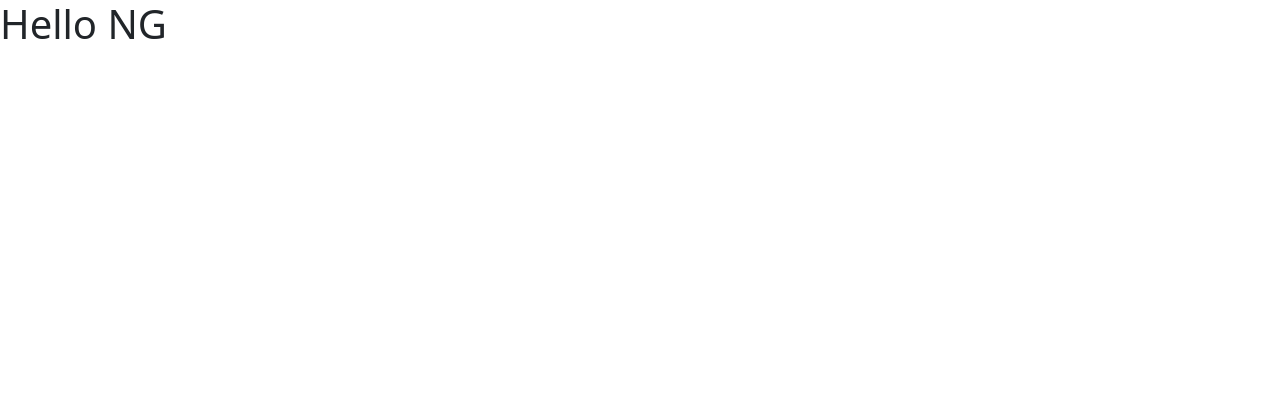
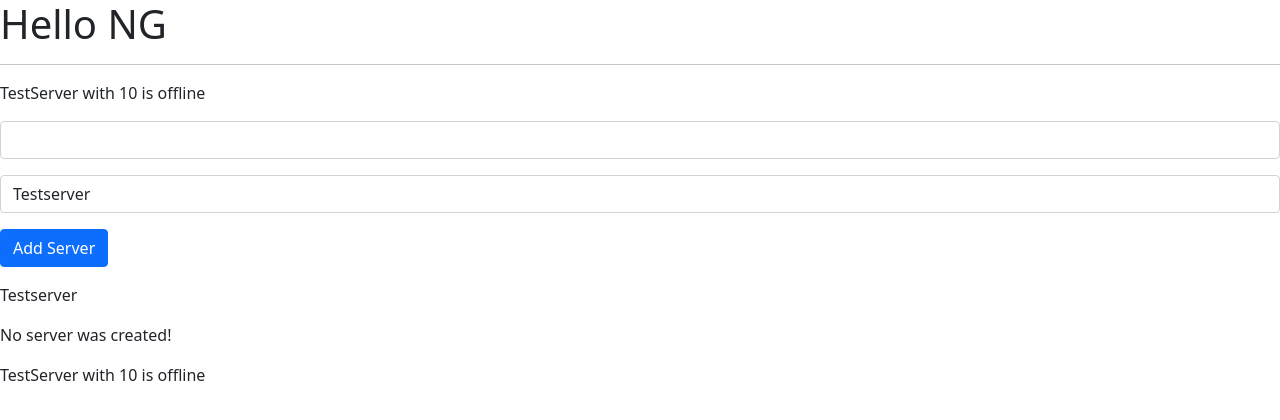
Before and after one commit to bhadresharya/ng, an Angular app: page / in a window 1280 px wide. Shown: the top 420 px of the page. Built offline with nearby package versions, Linux system fonts and the light colour scheme.

Commit message:
data binding

```diff
--- a/src/app/app.component.html
+++ b/src/app/app.component.html
@@ -1 +1,4 @@
 <h1>Hello {{title | uppercase}}</h1>
+<hr>
+<app-server></app-server>
+<app-servers></app-servers>
--- /dev/null
+++ b/src/app/server/server.component.html
@@ -0,0 +1 @@
+<p>{{ serverName }} with {{ serverId }} is {{ getServerStatus() }}</p>
--- /dev/null
+++ b/src/app/server/server.component.ts
@@ -0,0 +1,22 @@
+import { Component, OnInit } from '@angular/core';
+
+@Component({
+  selector: 'app-server',
+  templateUrl: './server.component.html',
+  styleUrls: ['./server.component.scss']
+})
+export class ServerComponent implements OnInit {
+  serverName = 'TestServer';
+  serverId = 10;
+  serverStatus = 'offline';
+
+  constructor() { }
+
+  ngOnInit(): void {
+  }
+
+  getServerStatus() {
+    return this.serverStatus;
+  }
+
+}
--- /dev/null
+++ b/src/app/servers/servers.component.html
@@ -0,0 +1,21 @@
+<input
+  type="text"
+  class="form-control mb-3"
+  (input)="onUpdateServerName($event)"
+/>
+<input
+  type="text"
+  class="form-control mb-3"
+  (input)="onUpdateServerName($event)"
+  [(ngModel)]="serverName"
+/>
+<button
+  class="btn btn-primary mb-3"
+  [disabled]="!allowNewServer"
+  (click)="onCreateServer()"
+>
+  Add Server
+</button>
+<p>{{ serverName }}</p>
+<p>{{ serverCreationStatus }}</p>
+<app-server></app-server>
--- /dev/null
+++ b/src/app/servers/servers.component.ts
@@ -0,0 +1,29 @@
+import { Component, OnInit } from '@angular/core';
+
+@Component({
+  selector: 'app-servers',
+  templateUrl: './servers.component.html',
+  styleUrls: ['./servers.component.scss'],
+})
+export class ServersComponent implements OnInit {
+  allowNewServer = false;
+  serverCreationStatus = 'No server was created!'
+  serverName = 'Testserver';
+
+  constructor() {
+    setTimeout(() => {
+      return this.allowNewServer = true
+    }, 2000);
+  }
+
+  ngOnInit(): void {}
+
+  onCreateServer() {
+    this.serverCreationStatus = 'Server was created. Name is ' + this.serverName
+  }
+
+  onUpdateServerName(event: Event) {
+    this.serverName = (<HTMLInputElement>event.target).value
+
+  }
+}
```
Also changed, not shown: src/app/app.module.ts (+8 -2 lines), src/app/server/server.component.scss (added), src/app/servers/servers.component.scss (added), 1 other file (tests, documents, lock files or other folders).
